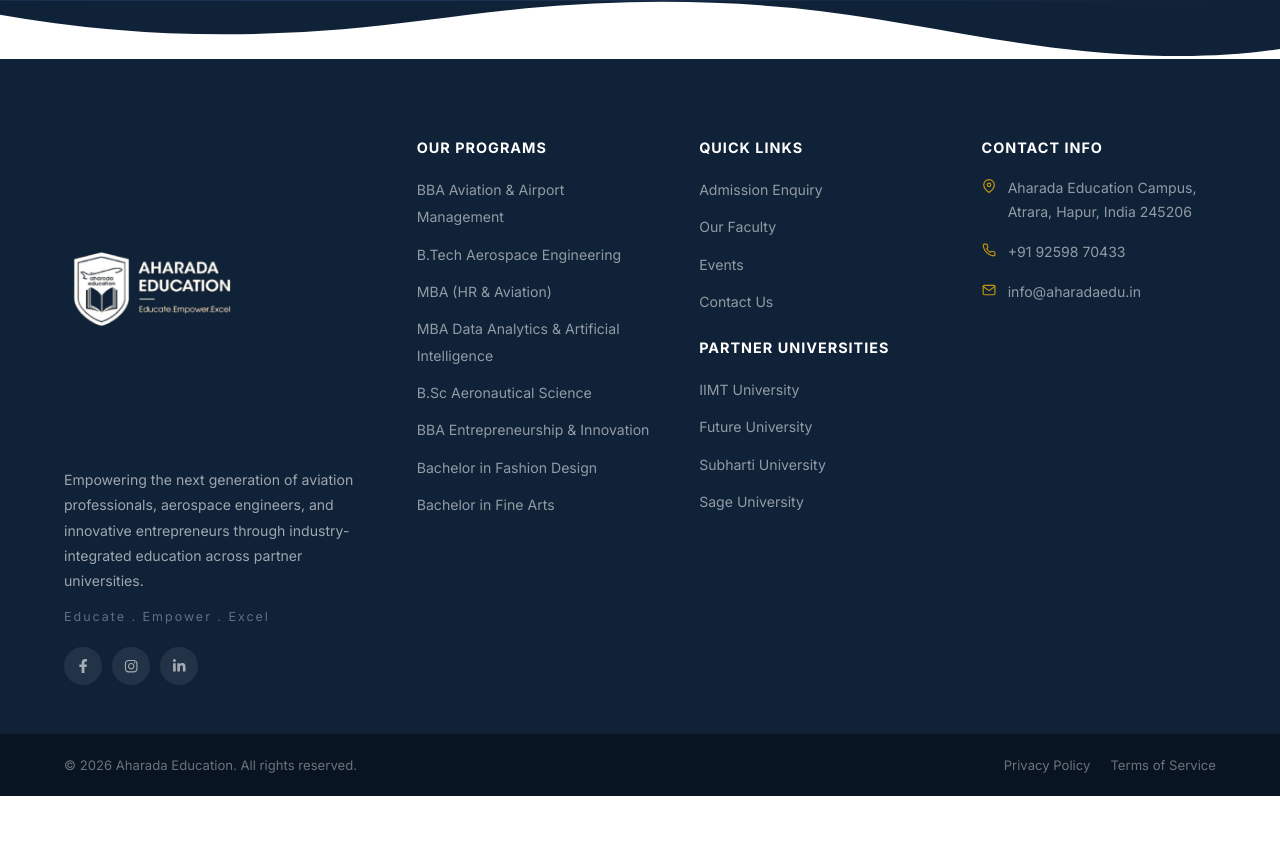
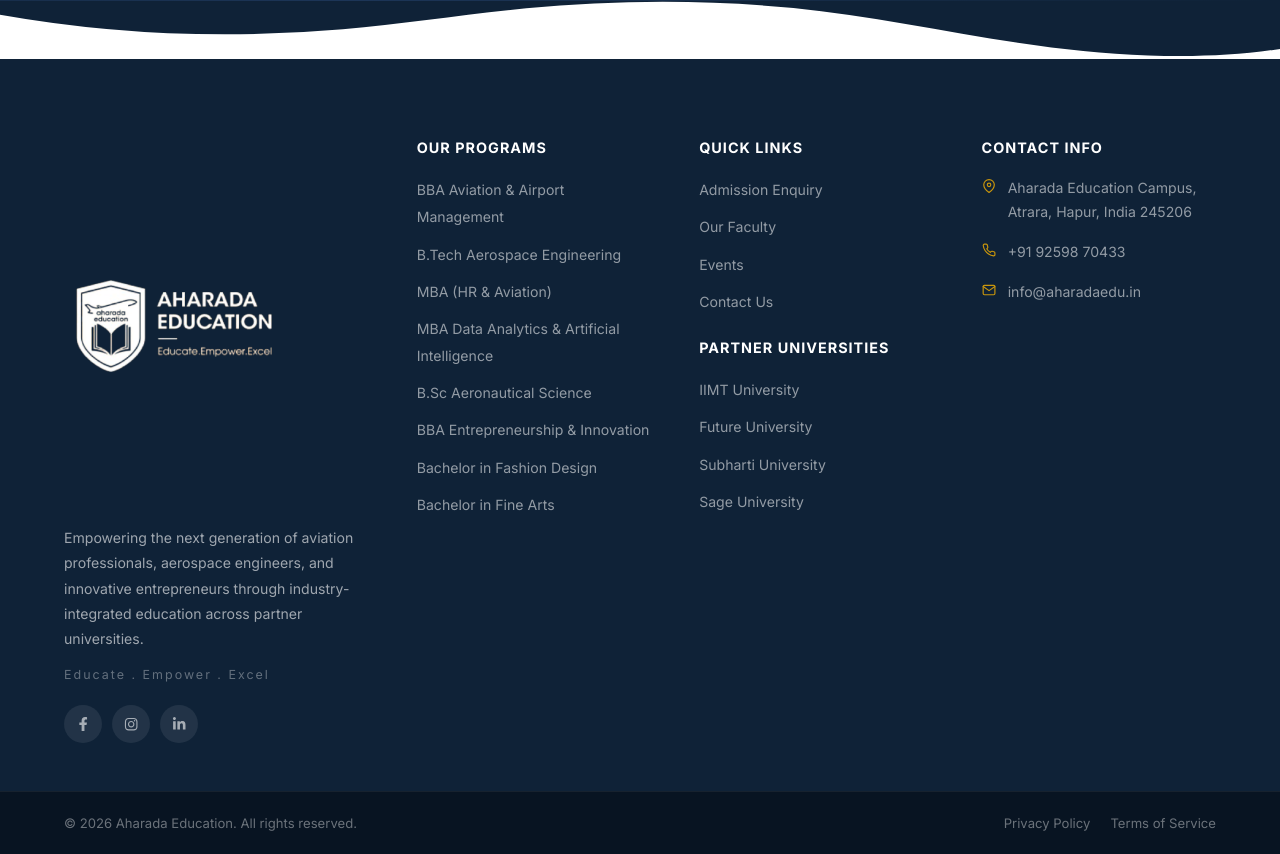
Before and after one commit to Nitin-data-domain/updated-ae, a React (Vite) app in the folder client/: page / in a window 1280 px wide. Shown: the part 8041-8895 px from the top of the page. Before the commit the page ends 8837 px from the top, so only its background shows below. Built offline with nearby package versions, Linux system fonts and the light colour scheme; no server answers.

Commit message:
fix: correct footer logo sizing - use width-based scaling to prevent content pushdown

```diff
--- a/client/src/components/Footer.css
+++ b/client/src/components/Footer.css
@@ -28,7 +28,7 @@
 
 .footer-brand {
   display: inline-block;
-  margin-bottom: 20px;
+  margin-bottom: 4px;
 }
 
 .footer-brand .logo-name {
--- a/client/src/components/Footer.jsx
+++ b/client/src/components/Footer.jsx
@@ -22,11 +22,8 @@ export default function Footer() {
                   src={aeLogoWhite}
                   alt="Aharada Education"
                   style={{
-                    height: '300px',
-                    width: 'auto',
-                    maxWidth: '480px',
-                    objectFit: 'contain',
-                    objectPosition: 'left center',
+                    width: '220px',
+                    height: 'auto',
                     display: 'block',
                   }}
                 />
```
